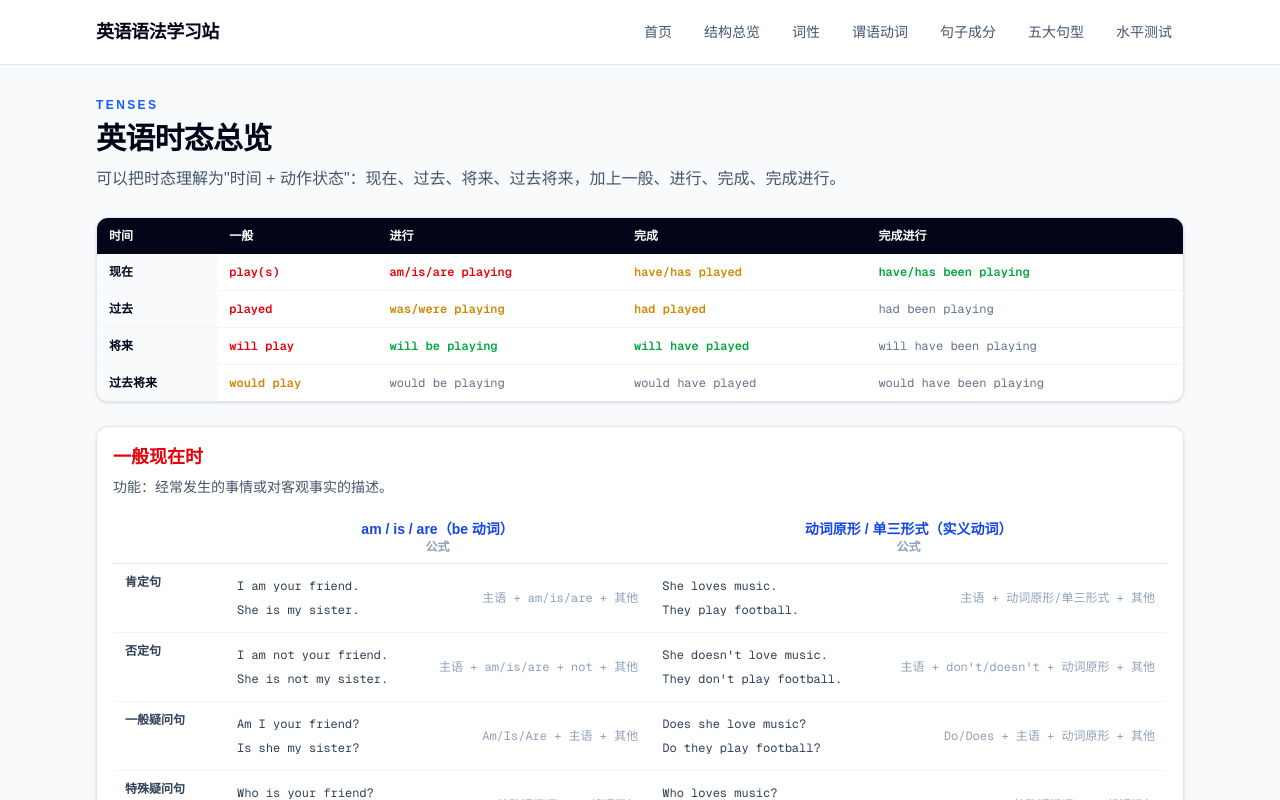
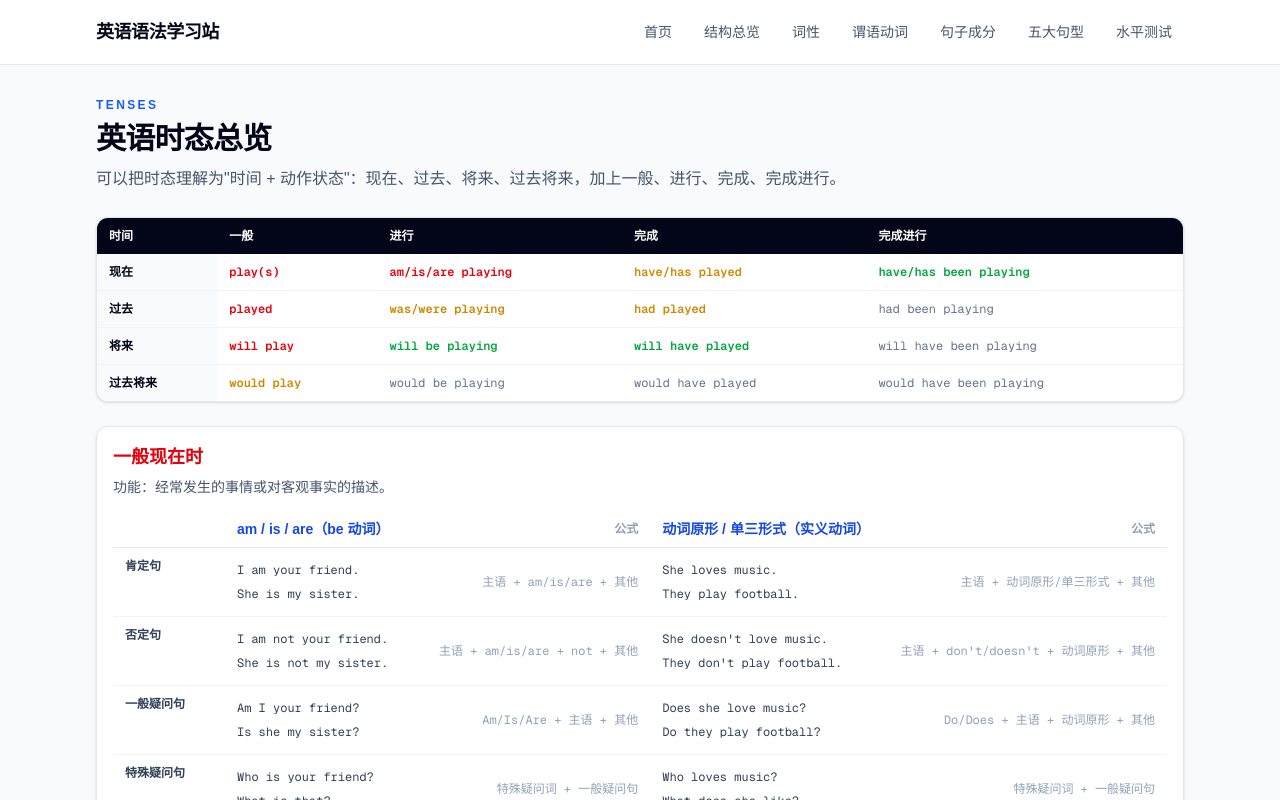
Before and after one commit to Jet-zz/EnglishGrammarSite, a Next.js app: page /grammar/tenses in a window 1280 px wide. Shown: the top 800 px of the page. Built offline with nearby package versions, Linux system fonts and the light colour scheme.

Commit message:
公式标题与label同行，与下方公式右对齐

```diff
--- a/src/app/grammar/tenses/page.tsx
+++ b/src/app/grammar/tenses/page.tsx
@@ -76,9 +76,11 @@ export default function TensesPage() {
                       <tr className="border-b border-slate-200">
                         <th className="px-3 py-2 w-28 text-slate-400 font-semibold"></th>
                         {tense.sentenceTable.colLabels.map((col) => (
-                          <th key={col.label} className="px-3 py-2 whitespace-nowrap text-center">
-                            <div className="text-sm font-bold text-blue-700">{col.label}</div>
-                            <div className="text-xs text-slate-400">公式</div>
+                          <th key={col.label} className="px-3 py-2 whitespace-nowrap">
+                            <div className="flex items-center justify-between gap-4">
+                              <span className="text-sm font-bold text-blue-700">{col.label}</span>
+                              <span className="text-xs text-slate-400">公式</span>
+                            </div>
                           </th>
                         ))}
                       </tr>
```
